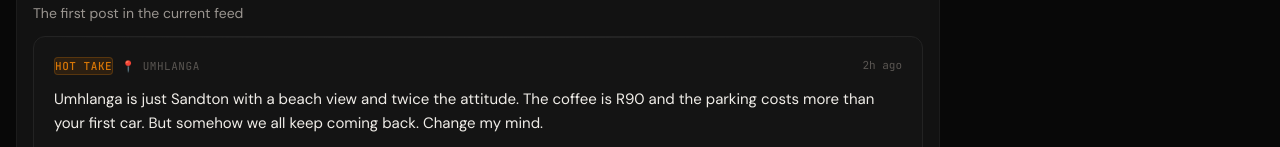
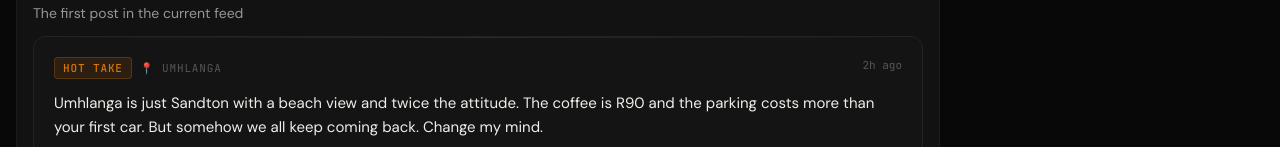
Before and after one commit to vysanchellan/onlysa, a Next.js app: page / in a window 1280 px wide. Shown: the part 766-913 px from the top of the page. Built offline with nearby package versions, Linux system fonts and the light colour scheme.

Commit message:
Update badge.tsx

```diff
--- a/components/ui/badge.tsx
+++ b/components/ui/badge.tsx
@@ -1,20 +1,27 @@
 "use client";
-import { cn, getCategoryClass } from "@/lib/utils";
+import { getCategoryColor } from "@/lib/utils";
 
 interface BadgeProps {
   category: string;
   className?: string;
 }
 
-export function CategoryBadge({ category, className }: BadgeProps) {
+export function CategoryBadge({ category }: BadgeProps) {
+  const { bg, color, border } = getCategoryColor(category);
   return (
-    <span
-      className={cn(
-        "inline-flex items-center px-2 py-0.5 rounded text-[11px] font-mono font-medium uppercase tracking-wider",
-        getCategoryClass(category),
-        className
-      )}
-    >
+    <span style={{
+      display: "inline-flex", alignItems: "center",
+      padding: "2px 8px",
+      borderRadius: "4px",
+      fontSize: "11px",
+      fontFamily: "var(--font-mono, monospace)",
+      fontWeight: 500,
+      textTransform: "uppercase",
+      letterSpacing: "0.08em",
+      backgroundColor: bg,
+      color: color,
+      border: `1px solid ${border}`,
+    }}>
       {category}
     </span>
   );
@@ -25,14 +32,16 @@ interface AreaTagProps {
   className?: string;
 }
 
-export function AreaTag({ area, className }: AreaTagProps) {
+export function AreaTag({ area }: AreaTagProps) {
   return (
-    <span
-      className={cn(
-        "inline-flex items-center text-[11px] font-mono text-text-muted uppercase tracking-wider",
-        className
-      )}
-    >
+    <span style={{
+      display: "inline-flex", alignItems: "center",
+      fontSize: "11px",
+      fontFamily: "var(--font-mono, monospace)",
+      color: "#5A5652",
+      textTransform: "uppercase",
+      letterSpacing: "0.08em",
+    }}>
       📍 {area}
     </span>
   );
```
